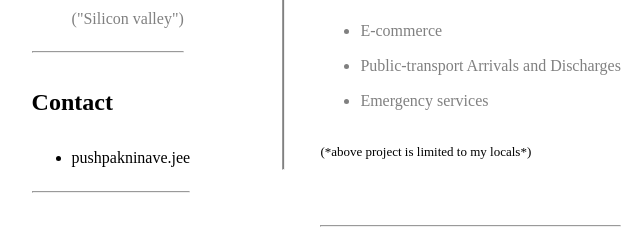
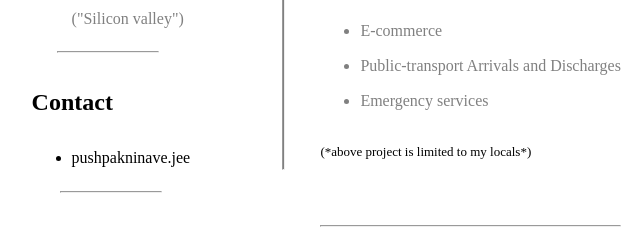
Before and after one commit to pushpakninave/resume, a plain HTML site: page index.html in a window 1280 px wide. Shown: the part 970-1213 px from the top of the page, 166-806 px from the left. Drawn offline with Linux system fonts and the light colour scheme.

Commit message:
Update index.html

```diff
--- a/index.html
+++ b/index.html
@@ -64,7 +64,7 @@
       <ul style="color:gray">
         <li>PIN-480106 <br>MadhyaPradesh,<br>Sausar<br>("Silicon valley")</li>
       </ul>
-      <hr style="background-color:gray">
+      <hr style="background-color:gray;width:100px">
     </div>
     <div class="project">
       <h1>Next-Project</h1>
@@ -86,7 +86,7 @@
       <ul>
         <li>pushpakninave.jee</li>
       </ul>
-      <hr style="background-color:gray">
+      <hr style="background-color:gray;width:100px">
     </div>
     <br><br>
       <footer class="bot-line"><p>© Initiative by RGCER</p></footer>
```
